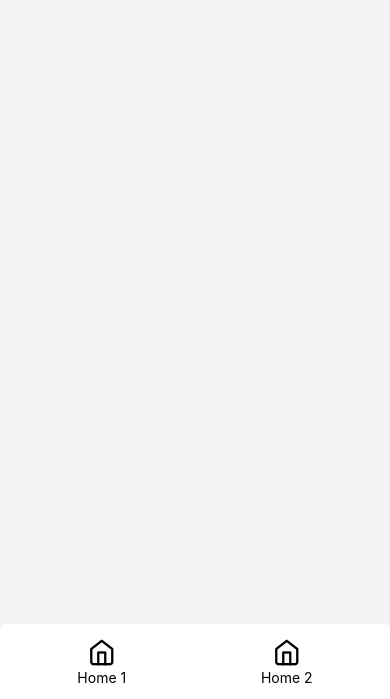
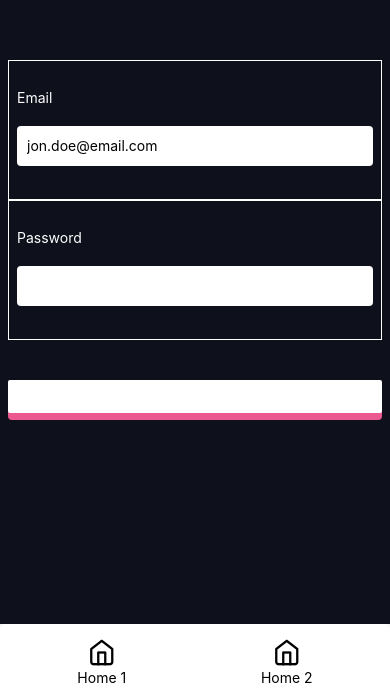
Before and after one commit to trantuan18/demoP, a React Native app: screen /Home in a window 390 px wide. Shown: the part 145-844 px from the top of the page. Built offline with nearby package versions, Linux system fonts and the light colour scheme.

Commit message:
fix login form

```diff
--- a/rn-cli.config.js
+++ b/rn-cli.config.js
@@ -3,6 +3,6 @@ module.exports = {
     return require.resolve("react-native-typescript-transformer");
   },
   getSourceExts() {
-    return ["ts", "tsx"];
+    return ["ts", "tsx", "js"];
   }
 };
--- a/src/components/textInput/TextInput.tsx
+++ b/src/components/textInput/TextInput.tsx
@@ -1,63 +1,81 @@
-// components/TextInput.tsx
 import React from 'react';
-import {
-  View,
-  TextInput as RNTextInput,
-  TextInputProps as RNTextInputProps,
-  Text,
-  StyleSheet
-} from 'react-native';
-/* IMPORT HOOKS AND PROPS TYPES */
-import {
-  useController,
-  useFormContext,
-  ControllerProps,
-  UseControllerProps
-} from 'react-hook-form';
 
-/* EXTENDING PROPS TYPES TO INHERIT NAME AND RULES FROM USECONTROLLERPROPS */
+import { View, TextInput as RNTextInput, TextInputProps as RNTextInputProps, Text, StyleSheet } from 'react-native';
+
+import { useController, useFormContext, ControllerProps, UseControllerProps } from 'react-hook-form';
+
 interface TextInputProps extends RNTextInputProps, UseControllerProps {
   label: string
-  defaultValue?: string //ADD DEFAULT VALUE TO PROPS
+  name: string
+  defaultValue?: string
+  setFormError: Function
 }
 
-export const TextInput = (props: TextInputProps) => {
+const ControlledInput = (props: TextInputProps) => {
 
-  /* GET THE FORMS CONTEXT */
   const formContext = useFormContext();
-  const { ...methods } = formContext
+  const { formState } = formContext;
 
   const {
+    name,
     label,
-    name,
     rules,
     defaultValue,
     ...inputProps
   } = props;
 
-  if (!formContext || !name) {
-    const msg = !formContext ? "TextInput must be wrapped by the FormProvider" : "Name must be defined"
-    console.error(msg)
-    return null
-  }
-
   const { field } = useController({ name, rules, defaultValue });
 
+  const hasError = Boolean(formState?.errors[name]);
+
   return (
+
     <View style={styles.container}>
       {label && (<Text style={styles.label}>{label}</Text>)}
-      <View style={styles.inputContainer}>
+      <View>
         <RNTextInput
+          autoCapitalize="none"
+          textAlign="left"
           style={styles.input}
           onChangeText={field.onChange}
           onBlur={field.onBlur}
           value={field.value}
           {...inputProps}
         />
+
+        <View style={styles.errorContainer}>
+          {hasError && (<Text style={styles.error}>{formState.errors[name].message}</Text>)}
+        </View>
+
       </View>
     </View>
 
   );
+}
+
+export const TextInput = (props: TextInputProps) => {
+
+  const {
+    name,
+    rules,
+    label,
+    defaultValue,
+    setFormError,
+    ...inputProps
+  } = props;
+
+  const formContext = useFormContext();
+
+  // Placeholder until input name is initialized
+  if (!formContext || !name) {
+    const msg = !formContext ? "TextInput must be wrapped by the FormProvider" : "Name must be defined"
+    console.error(msg)
+    setFormError(true)
+    return null
+  }
+
+  return <ControlledInput {...props} />;
+
 };
 
 
@@ -77,12 +95,16 @@ const styles = StyleSheet.create({
   },
   input: {
     backgroundColor: 'white',
-    borderColor: 'none',
+    // borderColor: 'none',
     height: 40,
     padding: 10,
     borderRadius: 4,
   },
-  inputContainer: {
-
+  errorContainer: {
+    flex: -1,
+    height: 25
+  },
+  error: {
+    color: 'red'
   }
 });
--- a/src/screens/Home/index.js
+++ b/src/screens/Home/index.js
@@ -1,9 +1,11 @@
 import React from 'react';
 import { Text, View } from 'react-native';
+import Login from '../Login';
 
-const Home = ({ }) => (
-  <View style={{ flex: 1, justifyContent: 'center', alignItems: 'center' }}>
-  </View>
-);
+const Home = ({ }) => {
+  return (
+    <Login />
+  )
+};
 
 export default Home;
--- /dev/null
+++ b/src/screens/Login/index.tsx
@@ -0,0 +1,80 @@
+import React, { useState } from 'react';
+import { Text, View, StyleSheet, Button, Alert, TouchableOpacity } from 'react-native';
+import { useForm, FormProvider, SubmitHandler, SubmitErrorHandler } from 'react-hook-form';
+import { getStatusBarHeight } from 'src/service/helper/CheckIphoneX';
+import { TextInput } from 'src/components/textInput/TextInput';
+
+type FormValues = {
+  email: string;
+  password: string;
+};
+
+export default function App() {
+  // useForm hook and set default behavior/values
+  const { ...methods } = useForm();
+
+  const onSubmit: SubmitHandler<FormValues> = (data) => console.log({ data });
+
+  const [formError, setError] = useState<Boolean>(false)
+
+  const onError: SubmitErrorHandler<FormValues> = (errors, e) => {
+    return console.log({ errors })
+  }
+
+  return (
+    <View style={styles.container}>
+      {formError ? <View><Text style={{ color: 'red' }}>There was a problem with loading the form. Please try again later.</Text></View> :
+        <>
+          <FormProvider {...methods}>
+            <TextInput
+              name="email"
+              label="Email"
+              placeholder="jon.doe@email.com"
+              keyboardType="email-address"
+              rules={{
+                required: 'Email is required!',
+                pattern: {
+                  value: /\b[\w\\.+-]+@[\w\\.-]+\.\w{2,4}\b/,
+                  message: 'Must be formatted: john.doe@email.com',
+                },
+              }}
+              setFormError={setError}
+            />
+            <TextInput
+              name="password"
+              label="Password"
+              secureTextEntry
+              placeholder=""
+              rules={{ required: 'Password is required!' }}
+              setFormError={setError}
+            />
+          </FormProvider>
+        </>
+      }
+      <View style={styles.button}>
+        <Button
+          title="Login"
+          color="#fff"
+          onPress={methods.handleSubmit(onSubmit, onError)}
+        />
+      </View>
+    </View>
+  );
+}
+
+const styles = StyleSheet.create({
+  button: {
+    marginTop: 40,
+    color: 'white',
+    height: 40,
+    backgroundColor: '#ec5990',
+    borderRadius: 4,
+  },
+  container: {
+    flex: 1,
+    justifyContent: 'center',
+    paddingTop: getStatusBarHeight(),
+    padding: 8,
+    backgroundColor: '#0e101c',
+  },
+});
--- a/tsconfig.json
+++ b/tsconfig.json
@@ -24,7 +24,7 @@
     "module": "commonjs", /* Specify what module code is generated. */
     // "rootDir": "./",                                  /* Specify the root folder within your source files. */
     // "moduleResolution": "node",                       /* Specify how TypeScript looks up a file from a given module specifier. */
-    // "baseUrl": "./",                                  /* Specify the base directory to resolve non-relative module names. */
+    "baseUrl": "./", /* Specify the base directory to resolve non-relative module names. */
     // "paths": {},                                      /* Specify a set of entries that re-map imports to additional lookup locations. */
     // "rootDirs": [],                                   /* Allow multiple folders to be treated as one when resolving modules. */
     // "typeRoots": [],                                  /* Specify multiple folders that act like `./node_modules/@types`. */
@@ -33,8 +33,8 @@
     // "resolveJsonModule": true,                        /* Enable importing .json files */
     // "noResolve": true,                                /* Disallow `import`s, `require`s or `<reference>`s from expanding the number of files TypeScript should add to a project. */
     /* JavaScript Support */
-    // "allowJs": true,                                  /* Allow JavaScript files to be a part of your program. Use the `checkJS` option to get errors from these files. */
-    // "checkJs": true,                                  /* Enable error reporting in type-checked JavaScript files. */
+    "allowJs": true, /* Allow JavaScript files to be a part of your program. Use the `checkJS` option to get errors from these files. */
+    "checkJs": true, /* Enable error reporting in type-checked JavaScript files. */
     // "maxNodeModuleJsDepth": 1,                        /* Specify the maximum folder depth used for checking JavaScript files from `node_modules`. Only applicable with `allowJs`. */
     /* Emit */
     // "declaration": true,                              /* Generate .d.ts files from TypeScript and JavaScript files in your project. */
```
Also changed, not shown: src/screens/Login/index.js (deleted, +0 -12 lines).
